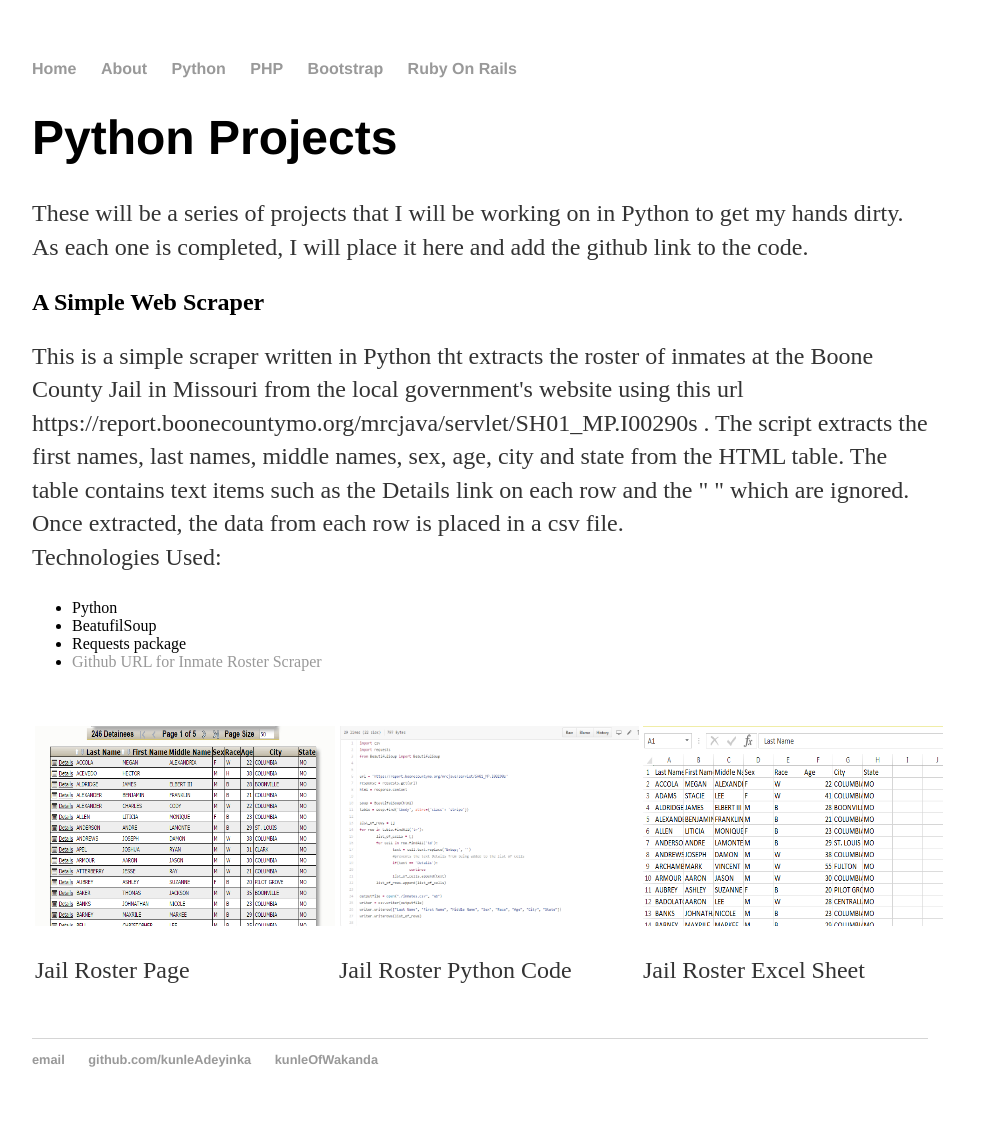
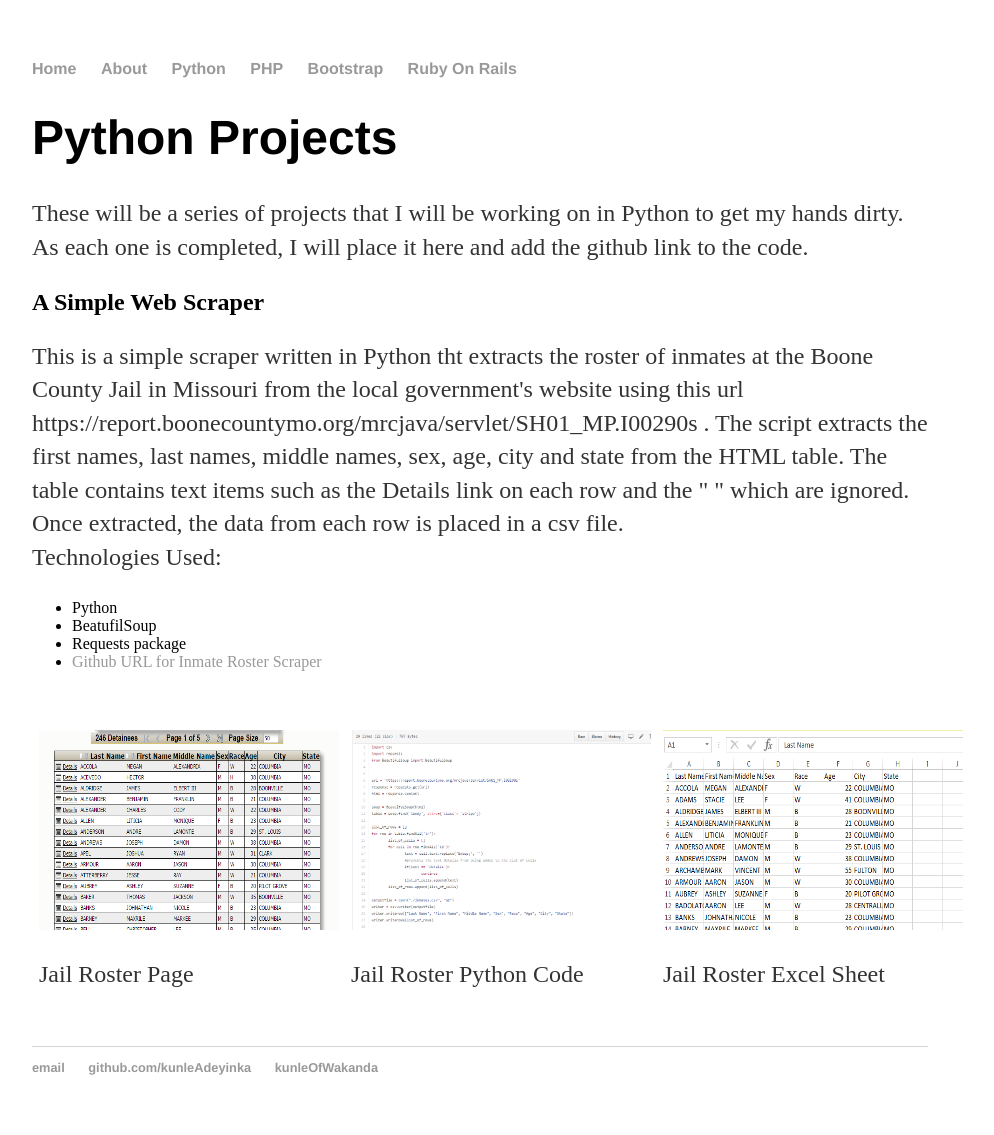
Before and after one commit to kunleAdeyinka/kunleAdeyinka.github.io, a Jekyll site: the page built from python/index.html, in a window 1280 px wide. Shown: the whole page, without its empty margins (160-1154 px from the left). Built offline with Jekyll 4.4.1, drawn with Linux system fonts in a browser that asks for light colours; Markdown is read by kramdown in place of the engine named in the settings.

Commit message:
testing styling using 4

```diff
--- a/python/index.html
+++ b/python/index.html
@@ -25,7 +25,7 @@ title: Python Kunle Adeyinka, the wakandan
 		<br/>
 		<br/>
 		<center>
-			<table>
+			<table  cellpadding="5">
 				<tr>
 					<td>
 						<img src="http://kunleadeyinka.github.io/img/jail_roster.PNG" alt="Jail Roster Page Image" height="200" width="300">
```
